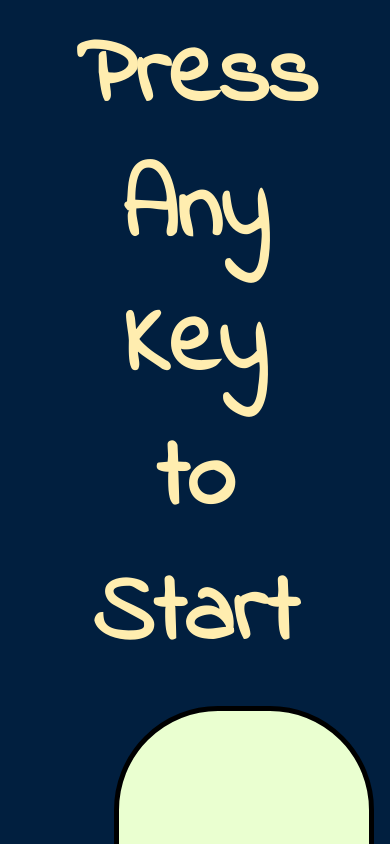
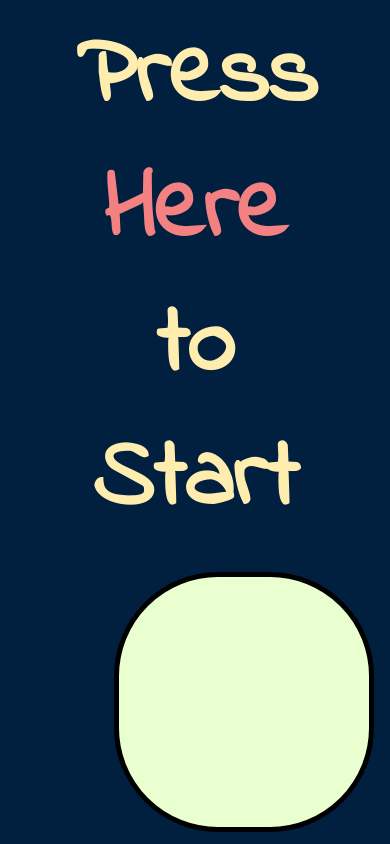
Before and after one commit to BartekPog/Simon, a plain HTML site: page index.html in a window 390 px wide. Shown: the top 844 px of the page. Drawn offline with nearby package versions, Linux system fonts and the light colour scheme.

Commit message:
mobile update + init change

```diff
--- a/index.html
+++ b/index.html
@@ -3,6 +3,7 @@
 
 <head>
   <meta charset="utf-8">
+  <meta name=”viewport” content=”width=device-width; initial-scale=0.9; maximum-scale=1.0; user-scalable=no;” />
   <title>Simon</title>
   <link rel="shortcut icon" href="favicon.ico">
 
@@ -12,7 +13,7 @@
 </head>
 
 <body>
-  <div type="button" class="level-title"><h1 class="level-title">Press Any Key to Start</h1></div>
+  <div type="button" class="level-title"><h1 class="level-title">Press <span class='here'>Here</span> to Start</h1></div>
   <div class="container">
     <div lass="row">
 
--- a/index.js
+++ b/index.js
@@ -2,7 +2,7 @@ var tab=[];
 var i=0;
 
 function inicjalizacja(){
-  $(".level-title").text("You Lost! Your Score Is "+(tab.length)+" Press Any Key To Start");
+  $(".level-title").html("You Lost! Your Score Is "+(tab.length)+" Press <span class='here'>Here</span> To Start");
   tab=[];
   var aud= new Audio("sounds/wrong.mp3");
   aud.play();
@@ -61,7 +61,6 @@ $(".btn").on("click",function(){
     }
   }
 });
-
 $(".level-title").on("click", function(){
   if(tab.length<1){
     nowyPoziom();
--- a/styles.css
+++ b/styles.css
@@ -6,11 +6,14 @@ body {
 }
 
 .level-title {
-
   font-size: 6rem;
   margin:  3% 10%;
   color: #ffedaf;
   line-height:1.4;
+}
+
+.here{
+  color:#f38181;
 }
 
 .container {
```
